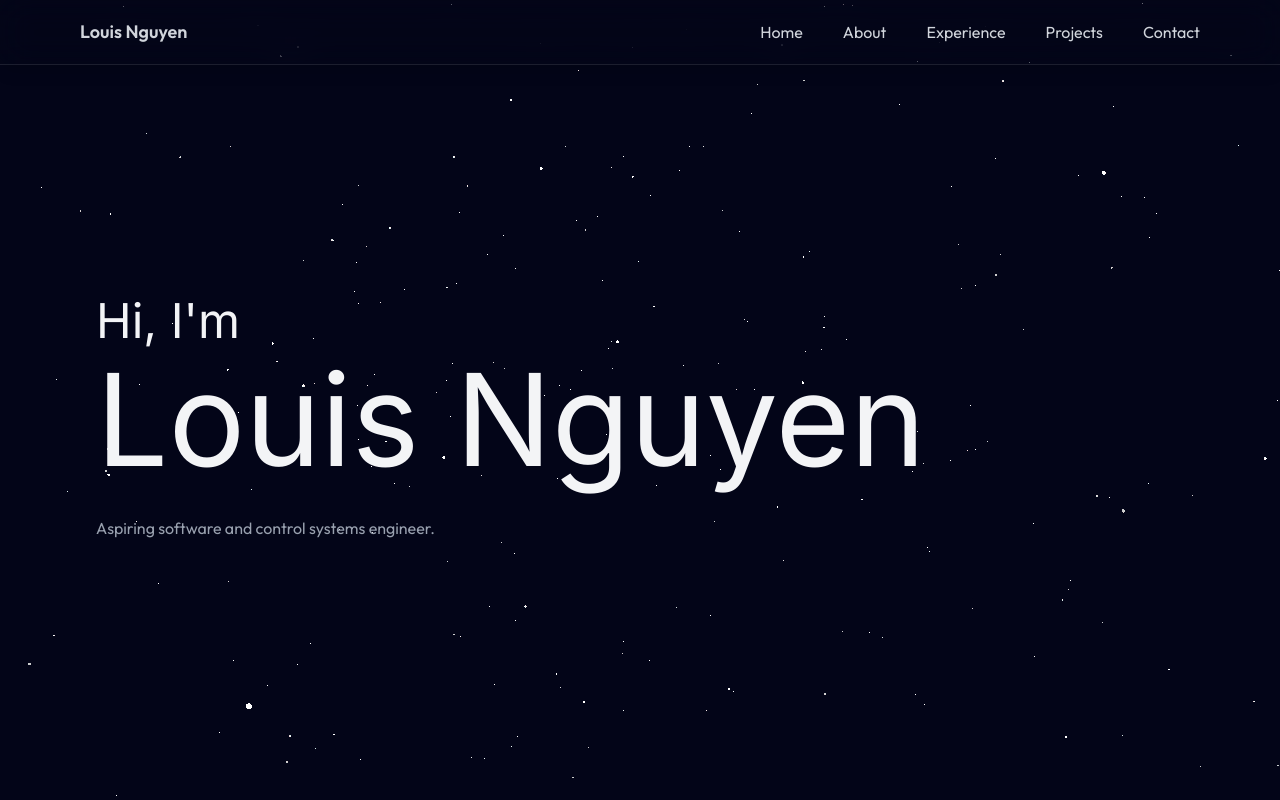
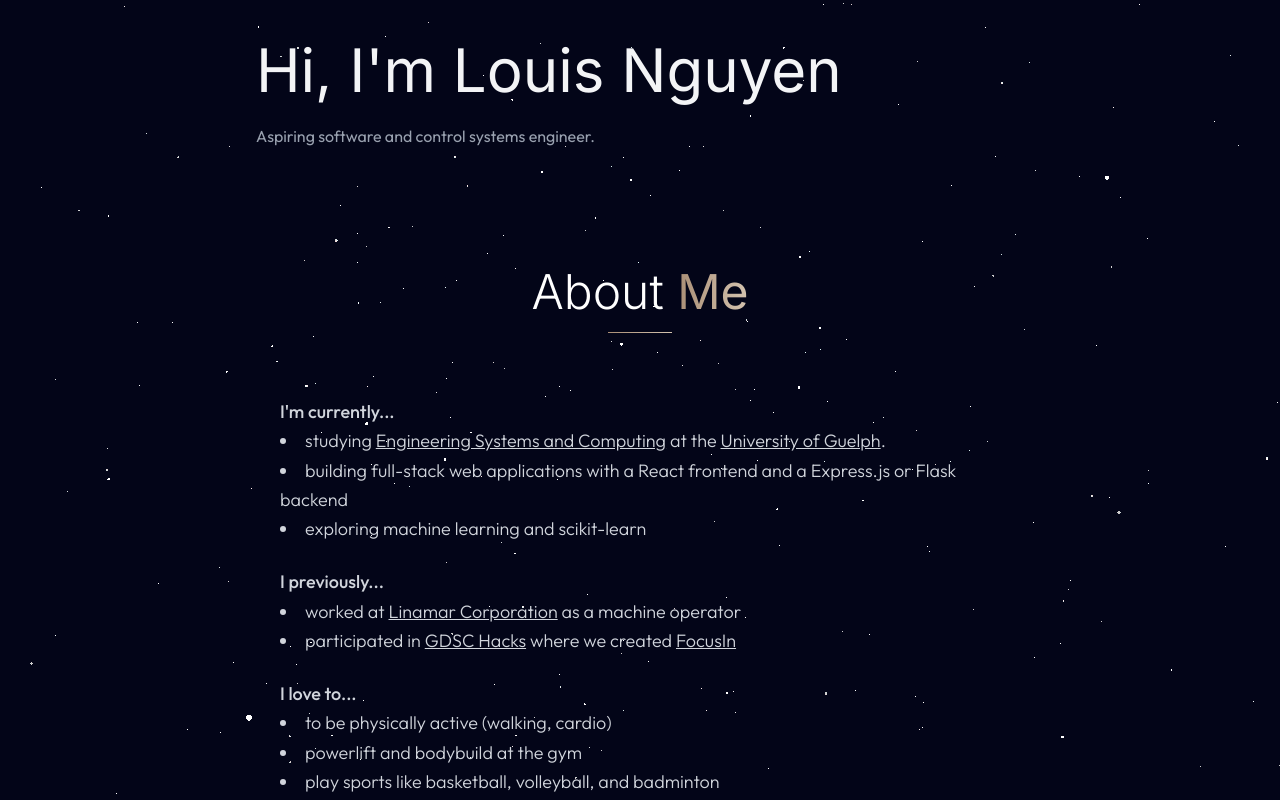
Before and after one commit to louisnguyenn/Louis-Personal-Portfolio, a React (Vite) app: page / in a window 1280 px wide. Shown: the top 800 px of the page. Built offline with nearby package versions, Linux system fonts and the light colour scheme.

Commit message:
reduce max width and removed min h screen

```diff
--- a/src/App.jsx
+++ b/src/App.jsx
@@ -1,16 +1,16 @@
-import { useState } from "react";
-import { Background } from "./components/Background";
-import Particles from "./components/Particles";
-import { Navbar } from "./components/Navbar";
-import { MobileMenu } from "./components/MobileMenu";
-import { Home } from "./components/sections/Home";
-import { About } from "./components/sections/About";
-import { Experience } from "./components/sections/Experience";
-import { Projects } from "./components/sections/Projects";
-import { Contact } from "./components/sections/Contact";
-import { Footer } from "./components/sections/Footer";
-import "./index.css";
-import "./App.css";
+import { useState } from 'react';
+import './App.css';
+import { Background } from './components/Background';
+import { MobileMenu } from './components/MobileMenu';
+import { Navbar } from './components/Navbar';
+import Particles from './components/Particles';
+import { About } from './components/sections/About';
+import { Contact } from './components/sections/Contact';
+import { Experience } from './components/sections/Experience';
+import { Footer } from './components/sections/Footer';
+import { Home } from './components/sections/Home';
+import { Projects } from './components/sections/Projects';
+import './index.css';
 
 function App() {
   // declaring a use state for the menu
@@ -18,16 +18,16 @@ function App() {
 
   return (
     <>
-      <div style={{ position: "relative", width: "100%", minHeight: "100vh" }}>
+      <div style={{ position: 'relative', width: '100%', minHeight: '100vh' }}>
         <div
           style={{
-            position: "fixed",
+            position: 'fixed',
             top: 0,
             left: 0,
-            width: "100%",
-            height: "100%",
+            width: '100%',
+            height: '100%',
             zIndex: 0,
-            overflow: "hidden",
+            overflow: 'hidden',
           }}
         >
           <Particles
@@ -45,25 +45,25 @@ function App() {
         </div>
 
         <div
-          className={`transition-opacity duration-700`}
-          style={{ position: "relative", zIndex: 10 }}
+          className="transition-opacity duration-700 max-w-3xl mx-auto"
+          style={{ position: 'relative', zIndex: 10 }}
         >
-          <Navbar menuOpen={menuOpen} setMenuOpen={setMenuOpen} />{" "}
           {/* calling navbar component */}
-          <MobileMenu menuOpen={menuOpen} setMenuOpen={setMenuOpen} />{" "}
+          {/* <Navbar menuOpen={menuOpen} setMenuOpen={setMenuOpen} />{" "} */}
+          {/* <MobileMenu menuOpen={menuOpen} setMenuOpen={setMenuOpen} />{" "} */}
           {/* calling mobile navbar component */}
           <Home />
           <About />
           <Experience />
           {/* <div className="bg-gradient-to-b from-[#080c28] to-[#02040F]"> */}
-            <Projects />
-            <Contact />
-            <Footer />
+          <Projects />
+          <Contact />
+          <Footer />
           {/* </div> */}
         </div>
       </div>
     </>
   );
-};
+}
 
 export default App;
--- a/src/components/sections/Home.jsx
+++ b/src/components/sections/Home.jsx
@@ -19,13 +19,11 @@ export const Home = () => {
   }, [text]);
 
   return (
-    <section id="home" className="min-h-screen flex items-center relative">
-      <div className="max-w-6xl mx-auto px-8 w-full">
-        <div className="text-left z-10">
-          <h1 className="text-9xl font-normal mb-6">
-            <span className="text-5xl">Hi, I'm </span>
-            <br />
-            {text}
+    <section id="home" className="flex items-center relative">
+      <div className="py-10 w-full">
+        <div className="z-10">
+          <h1 className="text-6xl font-normal mb-6">
+            Hi, I'm {text}
             <span className="animate-blink ml-1">|</span>
           </h1>
 
@@ -41,7 +39,7 @@ export const Home = () => {
             threshold={0.2}
             delay={0.3}
           >
-            <p className="my-8 text-gray-400">
+            <p className="text-gray-400">
               Aspiring software and control systems engineer.
             </p>
           </AnimateContent>
```
